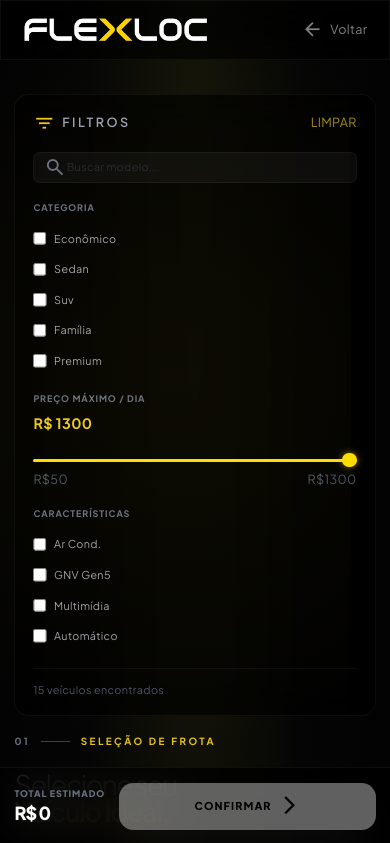
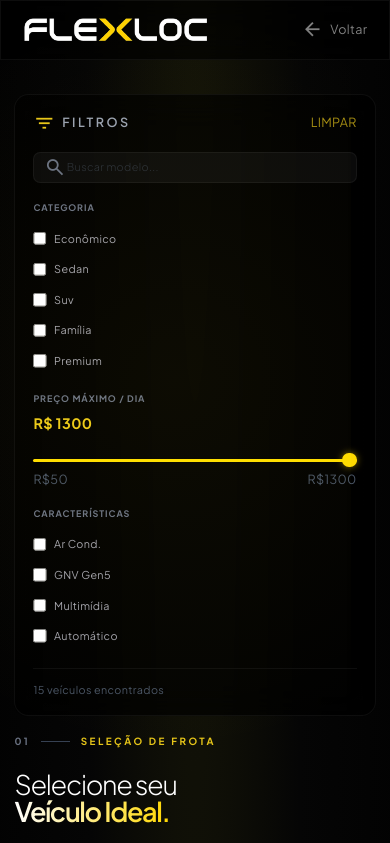
Before and after one commit to herlansoares2001-cpu/flexloc---aluguel-de-carros, a React (Vite) app: page /book in a window 390 px wide. Shown: the top 843 px of the page. Built offline with nearby package versions, Linux system fonts and the light colour scheme.

Commit message:
atualização

```diff
--- a/index.html
+++ b/index.html
@@ -15,7 +15,7 @@
     <meta property="og:type" content="website" />
     <meta property="og:title" content="FlexLoc — Aluguel de Carros Inteligente" />
     <meta property="og:description" content="Aluguel de carros sem burocracia, com aprovação rápida e veículos econômicos com GNV. Ideal para motoristas de aplicativo e uso pessoal." />
-    <meta property="og:image" content="https://flexloc.com.br/images/hero.png" />
+    <meta property="og:image" content="/images/hero.png" />
     <meta property="og:url" content="https://flexloc.com.br" />
 
     <!-- Performance: Preconnect & DNS Prefetch -->
--- a/src/hooks/useRentalCalendar.ts
+++ b/src/hooks/useRentalCalendar.ts
@@ -2,7 +2,6 @@ import { useEffect, useRef, useState } from 'react';
 import flatpickr from 'flatpickr';
 import { Portuguese } from 'flatpickr/dist/l10n/pt.js';
 import { validateRental } from '../utils/rentalValidation';
-import { toLocalMidnight } from '../utils/dateUtils';
 
 export function useRentalCalendar(plan: 'motorista' | 'pf', defaultStart = '', defaultEnd = '') {
   const dateStartRef = useRef<HTMLInputElement>(null);
@@ -26,24 +25,6 @@ export function useRentalCalendar(plan: 'motorista' | 'pf', defaultStart = '', d
   useEffect(() => {
     dateStartValue.current = dateStart;
     dateEndValue.current = dateEnd;
-
-    // Ensure flatpickr is in sync with state (e.g. from URL params or programmatic changes)
-    if (fpStart.current && dateStart) {
-      const currentSelected = fpStart.current.selectedDates[0];
-      const stateDate = toLocalMidnight(dateStart);
-      if (stateDate && (!currentSelected || currentSelected.getTime() !== stateDate.getTime())) {
-        fpStart.current.setDate(stateDate, false);
-      }
-    }
-
-    if (fpEnd.current && dateEnd) {
-      const currentSelected = fpEnd.current.selectedDates[0];
-      const stateDate = toLocalMidnight(dateEnd);
-      if (stateDate && (!currentSelected || currentSelected.getTime() !== stateDate.getTime())) {
-        fpEnd.current.setDate(stateDate, false);
-      }
-    }
-
     if (fpStart.current) fpStart.current.redraw();
     if (fpEnd.current) fpEnd.current.redraw();
   }, [dateStart, dateEnd]);
@@ -166,7 +147,7 @@ export function useRentalCalendar(plan: 'motorista' | 'pf', defaultStart = '', d
             return date.getDay() === 0;
           }
         ],
-        defaultDate: toLocalMidnight(defaultStart) || undefined,
+        defaultDate: defaultStart ? new Date(defaultStart + 'T12:00:00') : undefined,
         onChange: (selectedDates) => {
           if (selectedDates.length > 0) {
             const d = selectedDates[0];
@@ -178,8 +159,8 @@ export function useRentalCalendar(plan: 'motorista' | 'pf', defaultStart = '', d
         },
         onDayCreate: (dObj, dStr, fp, dayElem: any) => {
           dayElem.classList.add('transition-all', 'duration-300');
-          const start = toLocalMidnight(dateStartValue.current);
-          const end = toLocalMidnight(dateEndValue.current);
+          const start = dateStartValue.current ? new Date(dateStartValue.current + 'T12:00:00') : null;
+          const end = dateEndValue.current ? new Date(dateEndValue.current + 'T12:00:00') : null;
 
           if (start && end && dayElem.dateObj) {
             const currentTime = dayElem.dateObj.getTime();
@@ -213,7 +194,7 @@ export function useRentalCalendar(plan: 'motorista' | 'pf', defaultStart = '', d
             return date.getDay() === 0;
           }
         ],
-        defaultDate: toLocalMidnight(defaultEnd) || undefined,
+        defaultDate: defaultEnd ? new Date(defaultEnd + 'T12:00:00') : undefined,
         onChange: (selectedDates) => {
           if (selectedDates.length > 0) {
             const d = selectedDates[0];
@@ -231,8 +212,8 @@ export function useRentalCalendar(plan: 'motorista' | 'pf', defaultStart = '', d
         },
         onDayCreate: (dObj, dStr, fp, dayElem: any) => {
           dayElem.classList.add('transition-all', 'duration-300');
-          const start = toLocalMidnight(dateStartValue.current);
-          const end = toLocalMidnight(dateEndValue.current);
+          const start = dateStartValue.current ? new Date(dateStartValue.current + 'T12:00:00') : null;
+          const end = dateEndValue.current ? new Date(dateEndValue.current + 'T12:00:00') : null;
 
           if (start && end && dayElem.dateObj) {
             const currentTime = dayElem.dateObj.getTime();
@@ -291,9 +272,8 @@ export function useRentalCalendar(plan: 'motorista' | 'pf', defaultStart = '', d
   };
 
   const totalDays = dateStart && dateEnd
-    ? Math.round(((toLocalMidnight(dateEnd)?.getTime() || 0) - (toLocalMidnight(dateStart)?.getTime() || 0)) / 86400000)
+    ? Math.round((new Date(dateEnd + 'T12:00:00').getTime() - new Date(dateStart + 'T12:00:00').getTime()) / 86400000)
     : 0;
-
 
   return {
     dateStartRef,
--- a/src/index.css
+++ b/src/index.css
@@ -663,13 +663,3 @@ span.flatpickr-weekday {
 .flatpickr-prev-month:hover svg, .flatpickr-next-month:hover svg {
   fill: white !important;
 }
-
-.safe-area-bottom {
-    padding-bottom: calc(1rem + env(safe-area-inset-bottom)) !important;
-}
-
-@supports (padding-bottom: env(safe-area-inset-bottom)) {
-    .safe-area-bottom {
-        padding-bottom: calc(1rem + env(safe-area-inset-bottom)) !important;
-    }
-}
--- a/src/pages/Book.tsx
+++ b/src/pages/Book.tsx
@@ -2,7 +2,6 @@ import { useEffect, useState, useMemo } from 'react';
 import { Link, useSearchParams } from 'react-router-dom';
 import { CARS } from '../constants';
 import { useRentalCalendar } from '../hooks/useRentalCalendar';
-import { toLocalMidnight } from '../utils/dateUtils';
 
 const ALL_CARS = CARS;
 
@@ -37,18 +36,6 @@ export default function Book() {
   const [isLocationOpen, setIsLocationOpen] = useState(false);
   const [isTimeStartOpen, setIsTimeStartOpen] = useState(false);
   const [isTimeEndOpen, setIsTimeEndOpen] = useState(false);
-
-  // Click Outside Logic
-  useEffect(() => {
-    const handleClickOutside = (e: MouseEvent) => {
-      const target = e.target as HTMLElement;
-      if (!target.closest('#location-wrapper')) setIsLocationOpen(false);
-      if (!target.closest('#time-start-wrapper')) setIsTimeStartOpen(false);
-      if (!target.closest('#time-end-wrapper')) setIsTimeEndOpen(false);
-    };
-    document.addEventListener('mousedown', handleClickOutside);
-    return () => document.removeEventListener('mousedown', handleClickOutside);
-  }, []);
 
   const {
     dateStartRef,
@@ -200,8 +187,8 @@ export default function Book() {
     const planName = plan === 'motorista' ? 'Motorista de App' : 'Pessoa Física';
     const franchiseName = mileageFranchise === 'k3' ? '3.000km/mês' : mileageFranchise === 'k6' ? '6.000km/mês' : 'KM Livre/mês';
 
-    const formattedStart = dateStart ? toLocalMidnight(dateStart)?.toLocaleDateString('pt-BR') : '';
-    const formattedEnd = dateEnd ? toLocalMidnight(dateEnd)?.toLocaleDateString('pt-BR') : '';
+    const formattedStart = dateStart ? new Date(dateStart + 'T12:00:00').toLocaleDateString('pt-BR') : '';
+    const formattedEnd = dateEnd ? new Date(dateEnd + 'T12:00:00').toLocaleDateString('pt-BR') : '';
 
     const message = `Olá! Gostaria de confirmar uma reserva:
 
@@ -439,7 +426,7 @@ Aguardo retorno para finalizar!`;
 
               <div className="space-y-4">
                 <label htmlFor="location-btn" className="text-[10px] font-bold text-gray-400 uppercase tracking-[0.2em] ml-1">Local de Retirada</label>
-                <div className="relative" id="location-wrapper">
+                <div className="relative">
                   <div className="absolute inset-y-0 left-3 flex items-center pointer-events-none z-10 text-primary/70">
                     <span className="material-symbols-outlined text-[18px]">location_on</span>
                   </div>
@@ -502,7 +489,7 @@ Aguardo retorno para finalizar!`;
                 </div>
                 <div className="space-y-2 relative">
                   <label htmlFor="time-start-btn" className="text-[10px] font-bold text-gray-400 uppercase tracking-[0.2em] ml-1">Hora</label>
-                  <div className="relative group" id="time-start-wrapper">
+                  <div className="relative group">
                     <div className="absolute inset-y-0 left-3 flex items-center pointer-events-none text-gray-500 transition-colors group-hover:text-primary">
                       <span className="material-symbols-outlined text-[16px]">schedule</span>
                     </div>
@@ -544,7 +531,7 @@ Aguardo retorno para finalizar!`;
                 </div>
                 <div className="space-y-2 relative">
                   <label htmlFor="time-end-btn" className="text-[10px] font-bold text-gray-400 uppercase tracking-[0.2em] ml-1">Hora</label>
-                  <div className="relative group" id="time-end-wrapper">
+                  <div className="relative group">
                     <div className="absolute inset-y-0 left-3 flex items-center pointer-events-none text-gray-500 transition-colors group-hover:text-primary">
                       <span className="material-symbols-outlined text-[16px]">schedule</span>
                     </div>
@@ -665,8 +652,7 @@ Aguardo retorno para finalizar!`;
                   <p className="text-yellow-500 text-xs font-bold text-center mt-2 p-3 bg-yellow-500/10 rounded-xl border border-yellow-500/20">{warning}</p>
                 )}
 
-                 <button onClick={handleConfirm} disabled={!!error || !dateStart || !dateEnd}
-                   className={`btn-confirm w-full py-3 rounded-xl flex items-center justify-center gap-2 active:scale-95 text-xs transition-all ${!!error || !dateStart || !dateEnd ? 'opacity-50 grayscale cursor-not-allowed' : ''}`}>
+                <button onClick={handleConfirm} className="btn-confirm w-full py-3 rounded-xl flex items-center justify-center gap-2 active:scale-95 text-xs">
                   <span>Confirmar Reserva</span>
                   <span className="material-symbols-outlined text-[18px]">arrow_forward</span>
                 </button>
@@ -675,21 +661,6 @@ Aguardo retorno para finalizar!`;
           </aside>
         </div>
       </main>
-
-      {/* MOBILE STICKY CTA */}
-      <div className="lg:hidden fixed bottom-0 left-0 right-0 z-[60] p-4 bg-black/80 backdrop-blur-xl border-t border-white/5 safe-area-bottom">
-        <div className="flex items-center justify-between gap-4 max-w-lg mx-auto">
-          <div className="flex flex-col">
-            <span className="text-[10px] font-black text-gray-500 uppercase tracking-widest">Total Estimado</span>
-            <span className="text-xl font-black text-white tracking-tighter">R$ {totals.total.toLocaleString('pt-BR')}</span>
-          </div>
-          <button onClick={handleConfirm} disabled={!!error || !dateStart || !dateEnd}
-            className={`flex-1 py-3.5 px-6 bg-primary text-black rounded-2xl text-xs font-black uppercase tracking-widest flex items-center justify-center gap-2 shadow-2xl shadow-primary/20 active:scale-95 transition-all ${!!error || !dateStart || !dateEnd ? 'opacity-50 grayscale cursor-not-allowed' : ''}`}>
-            Confirmar
-            <span className="material-symbols-outlined text-sm">arrow_forward_ios</span>
-          </button>
-        </div>
-      </div>
     </div>
   );
 }
--- a/src/utils/dateUtils.ts
+++ /dev/null
@@ -1,29 +0,0 @@
-/**
- * Utility to get a Date object at local midnight from a 'YYYY-MM-DD' string.
- * This avoids timezone shifts compared to parsing with 'T00:00:00'.
- */
-export const toLocalMidnight = (dateStr: string): Date | null => {
-  if (!dateStr) return null;
-  const [year, month, day] = dateStr.split('-').map(Number);
-  if (isNaN(year) || isNaN(month) || isNaN(day)) return null;
-  return new Date(year, month - 1, day);
-};
-
-/**
- * Formats a Date object to 'YYYY-MM-DD' string.
- */
-export const formatDateToLink = (date: Date): string => {
-  const y = date.getFullYear();
-  const m = String(date.getMonth() + 1).padStart(2, '0');
-  const d = String(date.getDate()).padStart(2, '0');
-  return `${y}-${m}-${d}`;
-};
-
-/**
- * Formats a 'YYYY-MM-DD' string or Date to Brazilian format 'DD/MM/YYYY'.
- */
-export const formatBR = (date: string | Date): string => {
-  const d = typeof date === 'string' ? toLocalMidnight(date) : date;
-  if (!d) return '';
-  return d.toLocaleDateString('pt-BR');
-};
```
